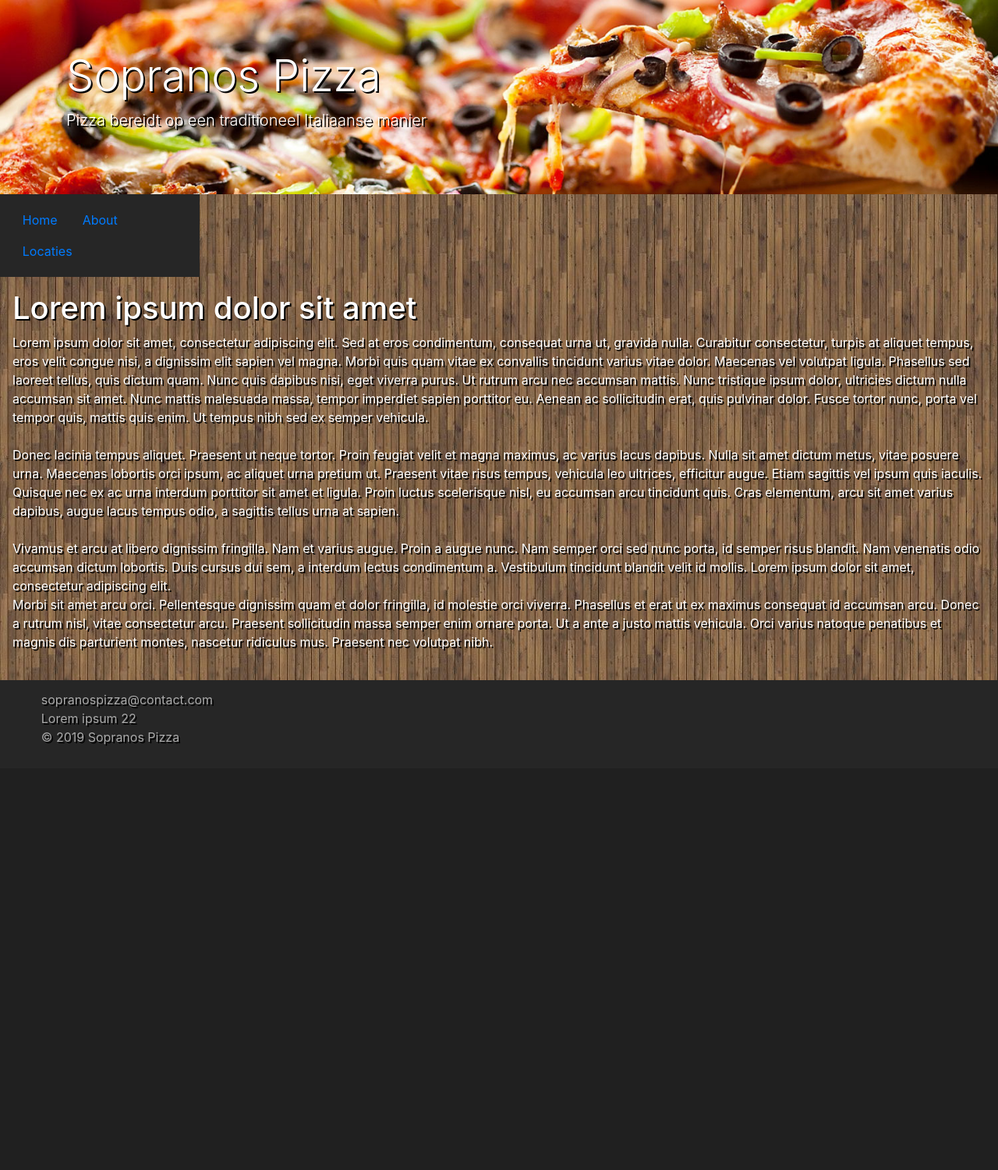
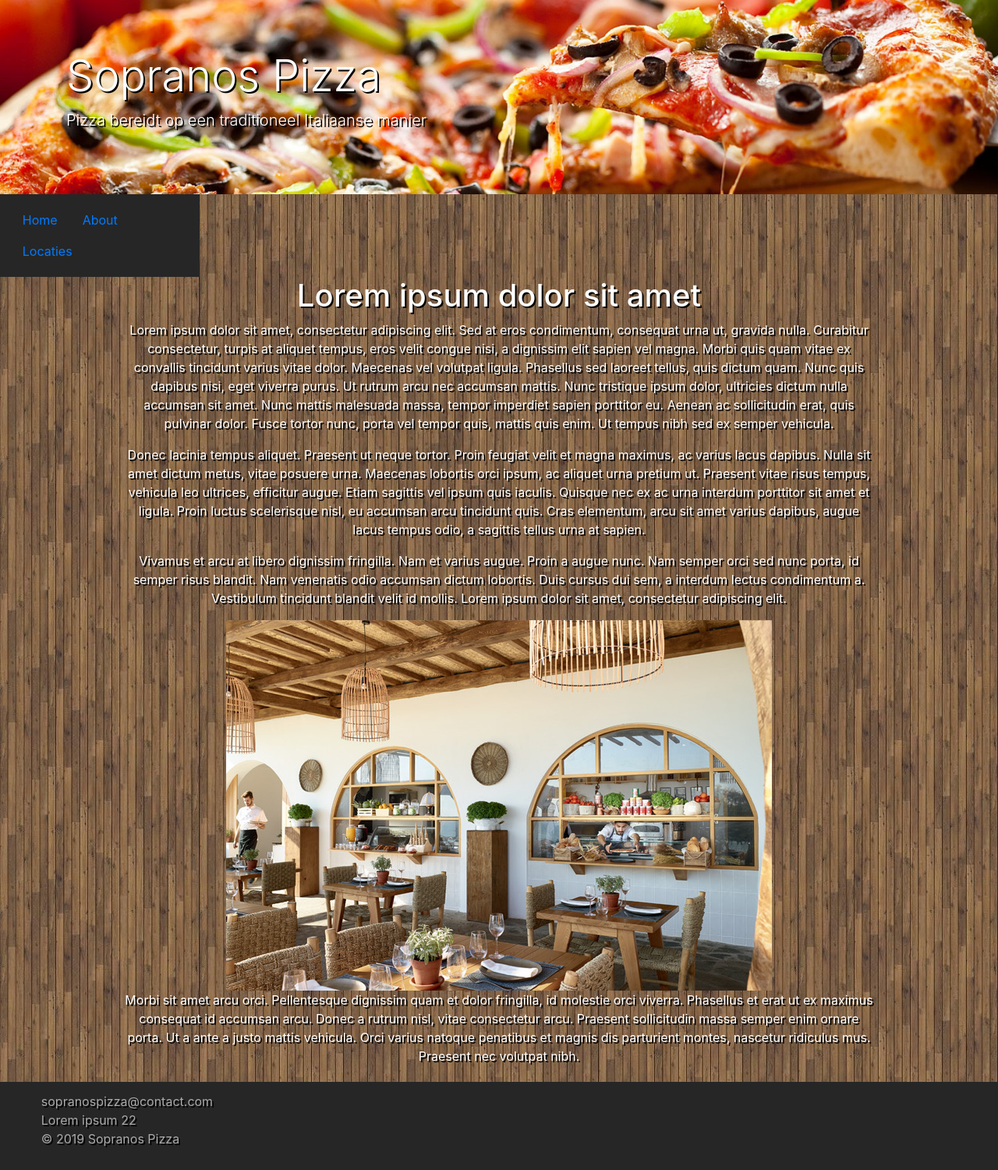
Before and after one commit to bjorn1004/ala3, a PHP site: page /about.php in a window 1280 px wide. Shown: the whole page at 78% size. Before the commit the page ends 956 px from the top, so only its background shows below. Run offline with PHP 8.4, Linux system fonts and the light colour scheme.

Commit message:
about geupdate

```diff
--- a/about.php
+++ b/about.php
@@ -1,19 +1,21 @@
 <?php include 'header.php';?>
-<div id="text-m">
+<div id="text-a">
+    <div class="atext">
         <h1>
             Lorem ipsum dolor sit amet
         </h1>
-  <div id="text-width">
         <p>
-      <span>
             Lorem ipsum dolor sit amet, consectetur adipiscing elit. Sed at eros condimentum, consequat urna ut, gravida nulla. Curabitur consectetur, turpis at aliquet tempus, eros velit congue nisi, a dignissim elit sapien vel magna. Morbi quis quam vitae ex convallis tincidunt varius vitae dolor. Maecenas vel volutpat ligula. Phasellus sed laoreet tellus, quis dictum quam. Nunc quis dapibus nisi, eget viverra purus. Ut rutrum arcu nec accumsan mattis. Nunc tristique ipsum dolor, ultricies dictum nulla accumsan sit amet. Nunc mattis malesuada massa, tempor imperdiet sapien porttitor eu. Aenean ac sollicitudin erat, quis pulvinar dolor. Fusce tortor nunc, porta vel tempor quis, mattis quis enim. Ut tempus nibh sed ex semper vehicula.
-      </span><br><br><span>
+        </p>
+        <p>
             Donec lacinia tempus aliquet. Praesent ut neque tortor. Proin feugiat velit et magna maximus, ac varius lacus dapibus. Nulla sit amet dictum metus, vitae posuere urna. Maecenas lobortis orci ipsum, ac aliquet urna pretium ut. Praesent vitae risus tempus, vehicula leo ultrices, efficitur augue. Etiam sagittis vel ipsum quis iaculis. Quisque nec ex ac urna interdum porttitor sit amet et ligula. Proin luctus scelerisque nisl, eu accumsan arcu tincidunt quis. Cras elementum, arcu sit amet varius dapibus, augue lacus tempus odio, a sagittis tellus urna at sapien.
-      </span><br><br><span>
+        </p>
+        <p>
             Vivamus et arcu at libero dignissim fringilla. Nam et varius augue. Proin a augue nunc. Nam semper orci sed nunc porta, id semper risus blandit. Nam venenatis odio accumsan dictum lobortis. Duis cursus dui sem, a interdum lectus condimentum a. Vestibulum tincidunt blandit velit id mollis. Lorem ipsum dolor sit amet, consectetur adipiscing elit.
-      </span><br><span>
+        </p>
+        <img src="img/pizzaria.jpg" alt="pizzaria">
+        <p>
             Morbi sit amet arcu orci. Pellentesque dignissim quam et dolor fringilla, id molestie orci viverra. Phasellus et erat ut ex maximus consequat id accumsan arcu. Donec a rutrum nisl, vitae consectetur arcu. Praesent sollicitudin massa semper enim ornare porta. Ut a ante a justo mattis vehicula. Orci varius natoque penatibus et magnis dis parturient montes, nascetur ridiculus mus. Praesent nec volutpat nibh.
-      </span>
         </p>
     </div>
 </div>
--- a/style.css
+++ b/style.css
@@ -49,6 +49,19 @@ footer .jumbotron ul {
 
 #text-m .itext {
     max-width: 25vw;
+}
+
+#text-a {
+    display: flex;
+    align-items: center;
+    justify-content: center;
+    color: #FFFFFF;
+    text-shadow: black 2px 2px;
+}
+
+.atext {
+    text-align: center;
+    max-width: 75vw;
 }
 
 /*order buttons*/
```
Also changed, not shown: img/pizzaria.jpg (added). Lines whose indentation alone changed are shown as unchanged.
